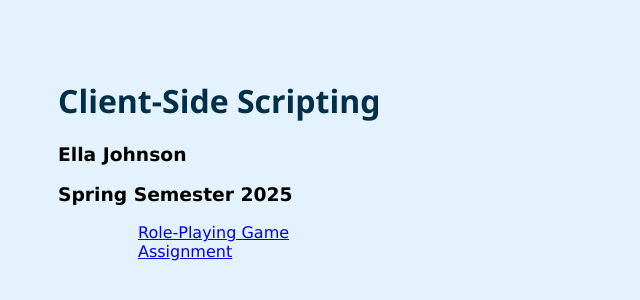
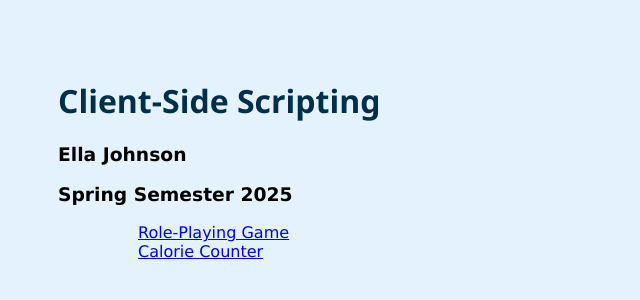
Before and after one commit to Ella-Johnson/client-side-scripting, a plain HTML site: page index.html in a window 1280 px wide. Shown: the full height of the page, 0-640 px from the left. Drawn offline with Linux system fonts and the light colour scheme.

Commit message:
adding calorie counter link to main page

```diff
--- a/index.html
+++ b/index.html
@@ -33,7 +33,7 @@
       <h3>Spring Semester 2025</h3>
       <ul>
         <ol><a href="game.html">Role-Playing Game</a></ol>
-        <ol><a href="#">Assignment</a></ol>
+        <ol><a href="Calorie Counter/calorie-counter.html">Calorie Counter</a></ol>
       </ul>
     </main>
     <!-- <script src="your.js"></script> -->
```
Also changed, not shown: 1 other file.
